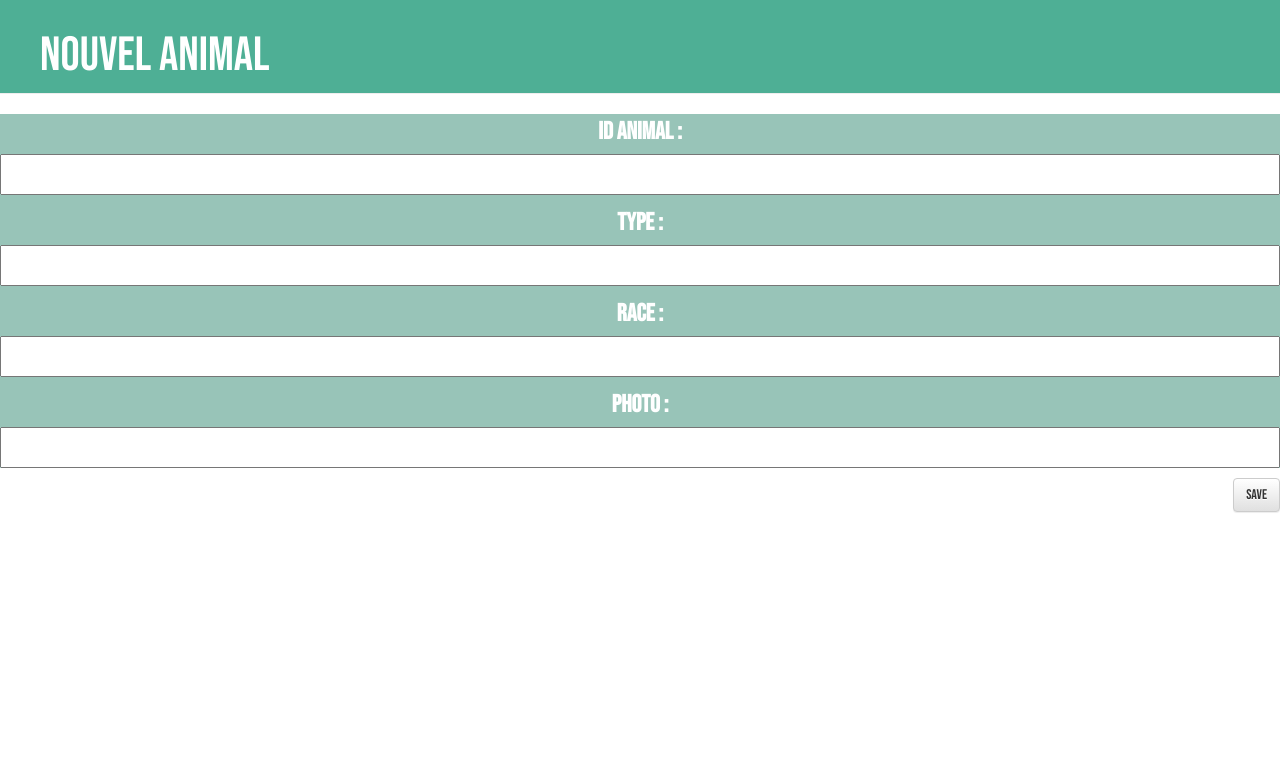
After one commit to loliche/mon-projet, a Django app: page /new/ in a window 1280 px wide. The commit adds this page. Shown: the top 778 px of the page. Run offline with Django 3.2, Linux system fonts and the light colour scheme; some libraries are stand-ins or nearby versions.

Commit message:
Added views to create/edit blog post inside the site.

```diff
--- a/blog/forms.py
+++ b/blog/forms.py
@@ -6,3 +6,9 @@ class MoveForm(forms.ModelForm):
     class Meta:
         model = Animal
         fields = ('lieu',)
+
+class PostForm(forms.ModelForm):
+
+    class Meta:
+        model = Animal
+        fields = ('id_animal', 'type', 'race', 'photo',)
--- a/blog/static/css/blog1.css
+++ b/blog/static/css/blog1.css
@@ -1,3 +1,7 @@
+body {
+        max-width: 100%;
+        overflow-x: hidden;
+}
 
 .page-header {
     background-color: #4EAF95;
@@ -91,6 +95,7 @@ img {
 #conteneur
 {
     display: flex;
+    flex-wrap: wrap;
     justify-content: space-between;
 }
 
@@ -137,3 +142,29 @@ img {
 .post h2 a, .post h2 a:visited {
     color: #000000;
 }
+
+.formulaire {
+    text-align: center;
+    color : #9DC2B8;
+    font-size: 16pt;
+    font-family: 'Bebas Neue', cursive;
+}
+
+.formulaire2 {
+    text-align: center;
+    background-color : #98c4b8;
+    font-size: 16pt;
+    font-family: 'Bebas Neue', cursive;
+}
+
+.titre {
+    text-align: center;
+    color : #9DC2B8;
+    font-family: 'Bebas Neue', cursive;
+}
+
+.ajout {
+    color : white;
+    font-family: 'Bebas Neue', cursive;
+    text-decoration: underline;
+}
--- /dev/null
+++ b/blog/templates/blog/animal_edit.html
@@ -0,0 +1,21 @@
+{% load static %}
+{% block content %}
+<head>
+        <link rel="stylesheet" href="//maxcdn.bootstrapcdn.com/bootstrap/3.2.0/css/bootstrap.min.css">
+        <link rel="stylesheet" href="//maxcdn.bootstrapcdn.com/bootstrap/3.2.0/css/bootstrap-theme.min.css">
+        <link href='//fonts.googleapis.com/css2?family=Bebas+Neue&display=swap' rel='stylesheet' type='text/css'>
+        <link rel="stylesheet" href="{% static 'css/blog1.css' %}">
+</head>
+<body>
+    <div class="page-header">
+        <h1>Nouvel animal</h1>
+    </div>
+    <div class="formulaire2">
+    <form method="POST" class="post-form">{% csrf_token %}
+        {{ form.as_p }}
+        <button type="submit" class="save btn btn-default">Save</button>
+    </form>
+    </div>
+</body>
+
+{% endblock %}
--- a/blog/templates/blog/base.html
+++ b/blog/templates/blog/base.html
@@ -11,7 +11,7 @@
         <header class="page-header">
             <div class="container">
                 <a href="{% url 'animal_detail' id_animal=animal.id_animal %}" class="top-menu">
-                </a>
+                <a href="{% url 'animal_new' %}" class="top-menu"></a>
                 <h1><a href="/">Animalerie</a></h1>
             </div>
         </header>
--- a/blog/urls.py
+++ b/blog/urls.py
@@ -5,4 +5,6 @@ urlpatterns = [
     path('', views.animal_list, name='animal_list'),
     path('animal/<str:id_animal>/', views.animal_detail, name='animal_detail'),
     path('animal/<str:id_animal>/?<str:message>', views.animal_detail, name='animal_detail_mes'),
+    path('new/', views.animal_new, name='animal_new'),
+    path('new/?<str:message>', views.animal_new, name='animal_new_mes'),
 ]
--- a/blog/views.py
+++ b/blog/views.py
@@ -1,6 +1,6 @@
 from django.shortcuts import render, get_object_or_404, redirect
-from .forms import MoveForm
-from .models import Animal,Equipement
+from .forms import MoveForm, PostForm
+from .models import Animal, Equipement
 
 def animal_list(request):
     animals = Animal.objects.all()
@@ -10,23 +10,62 @@ def animal_list(request):
 def animal_detail(request, id_animal):
     animal = get_object_or_404(Animal, id_animal=id_animal)
     form=MoveForm()
+    text = ''
     if request.method == "POST":
         form = MoveForm(request.POST, instance=animal)
-        if form.is_valid():
-            ancien_lieu = get_object_or_404(Equipement, id_equip=animal.lieu)
-            ancien_lieu.disponibilite = "libre"
-            ancien_lieu.save()
-            form.save()
-            nouveau_lieu = get_object_or_404(Equipement, id_equip=animal.lieu)
-            if nouveau_lieu.id_equip != 'litière' :
-                nouveau_lieu.disponibilite = "occupé"
-                nouveau_lieu.save()
-            return redirect('animal_detail', id_animal=id_animal)
+        #if form.is_valid():
+        ancien_lieu = get_object_or_404(Equipement, id_equip=animal.lieu)
+        form.save(commit=False)
+        nouveau_lieu = get_object_or_404(Equipement, id_equip=animal.lieu)
+        if nouveau_lieu.disponibilite == "libre" :
+            text = ''
+            if nouveau_lieu.id_equip == 'litière' :
+                if animal.etat != 'endormi' :
+                    text = f'Désolée, {animal.id_animal} ne peut pas être placé dans la litière s_il n_est pas endormi'
+                else :
+                    nouveau_lieu.save()
+                    animal.etat = "affamé"
+                    animal.save()
+                    ancien_lieu.disponibilite = "libre"
+                    ancien_lieu.save()
+            elif nouveau_lieu.id_equip == 'mangeoire' :
+                if animal.etat != 'affamé' :
+                    text = f'Désolée, {animal.id_animal} ne peut pas être placé dans la mangeoire s_il n_a pas faim'
+                else :
+                    nouveau_lieu.disponibilite = "occupé"
+                    nouveau_lieu.save()
+                    animal.etat = "repus"
+                    animal.save()
+                    ancien_lieu.disponibilite = "libre"
+                    ancien_lieu.save()
+            elif nouveau_lieu.id_equip == "roue" :
+                if animal.etat != 'repus' :
+                    text = f'Désolée, {animal.id_animal} ne peut pas faire de sport s_il n_a pas mangé'
+                else :
+                    nouveau_lieu.disponibilite = "occupé"
+                    nouveau_lieu.save()
+                    animal.etat = "fatigué"
+                    animal.save()
+                    ancien_lieu.disponibilite = "libre"
+                    ancien_lieu.save()
+            elif nouveau_lieu.id_equip == "nid" :
+                if animal.etat != 'fatigué' :
+                    text = f'Désolée, {animal.id_animal} n_est pas fatigué'
+                else :
+                    nouveau_lieu.disponibilite = "occupé"
+                    nouveau_lieu.save()
+                    animal.etat = "endormi"
+                    animal.save()
+                    ancien_lieu.disponibilite = "libre"
+                    ancien_lieu.save()
+        else :
+            text = f'{nouveau_lieu.id_equip} n_est pas libre'
+            #return redirect('animal_detail', id_animal=id_animal )
     else:
         form = MoveForm()
-        return render(request,
+    return render(request,
                   'blog/animal_detail.html',
-                  {'animal': animal, 'lieu': animal.lieu, 'form': form})
+                  {'animal': animal, 'lieu': animal.lieu, 'form': form, 'message' : text})
 
 def animal_photo(request):
     animal = get_object_or_404(Animal, pk=pk)
@@ -35,3 +74,17 @@ def animal_photo(request):
 def equipement_detail(request,id_equip):
     equipement = get_object_or_404(Equipement, pk=id_equip)
     return render(request, 'blog/animal_detail.html', {'equipement': equipement})
+
+def animal_new(request):
+    if request.method == "POST":
+        form= PostForm(request.POST)
+        if form.is_valid():
+            litière = Equipement.objects.get(id_equip = "litière")
+            animal=form.save(commit=False)
+            animal.etat = "affamé"
+            animal.lieu = litière
+            animal.save()
+            return redirect('animal_list')
+    else :
+        form = PostForm()
+    return render(request, 'blog/animal_edit.html', {'form' : form})
```
Also changed, not shown: blog/static/css/blog2.css (+12 -1 lines), blog/templates/blog/animal_detail.html (+24 -11 lines), blog/templates/blog/animal_list.html (+7 -3 lines), Patrick.jpeg (deleted), Pocahantas.jpeg (deleted), Tac.jpeg (deleted), Tic.jpg (deleted), blog/models.py (line endings or trailing spaces), blog/templates/blog/icons/file-earmark-plus.svg (deleted), mangeoire.jpeg (deleted), nid.jpeg (deleted), roue.jpeg (deleted).
